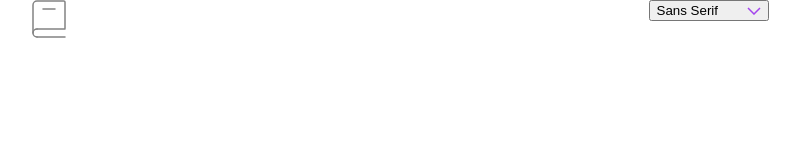
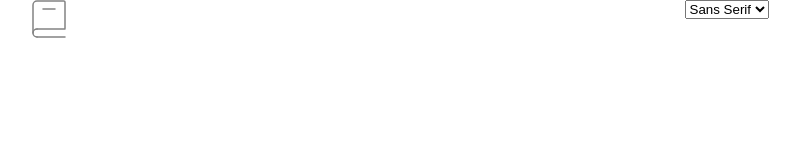
Before and after one commit to nablanco/dictionary-web-app, a React (Create React App) app: page / in a window 1280 px wide. Shown: the top 160 px of the page, without its empty margins (240-1040 px from the left). Built offline with nearby package versions, Linux system fonts and the light colour scheme.

Commit message:
Update FontDropDown menu and fix fontContext

```diff
--- a/src/components/navigation/FontDropDown.js
+++ b/src/components/navigation/FontDropDown.js
@@ -1,66 +1,32 @@
-import React, { useState, useContext } from "react";
+import React, { useContext } from "react";
 import styled from "styled-components";
 
 import { FontContext } from "../../contexts/font/fontContext";
-import iconArrowDown from "../../assets/images/icon-arrow-down.svg";
 
-const StyledFontDropDown = styled.div`
-  position: relative;
+const StyledFontDropDown = styled.label`
   display: inline-block;
 `;
-const Button = styled.button`
-  width: 120px;
-  display: flex;
-  align-items: center;
-  justify-content: space-between;
-`;
-const ButtonImage = styled.img``;
-const DropDownOptions = styled.div`
-  position: absolute;
-  top: 100%;
-  left: 0;
-  width: 183px;
-  height: 152px;
-  background-color: #fff;
-  padding: 0;
-  margin: 0;
-  list-style: none;
-  border: 1px solid #ccc;
-`;
-const DropDownOption = styled.div`
+
+const DropDownOptions = styled.select``;
+const DropDownOption = styled.option`
   color: black;
   cursor: pointer;
 `;
 
 const FontDropDown = () => {
-  const [isOpen, setIsOpen] = useState(false);
   const { font, fontOptions, handleFontChange } = useContext(FontContext);
-
-  const toggleDropDown = () => {
-    setIsOpen(!isOpen);
-  };
 
   return (
     <StyledFontDropDown>
-      <Button onClick={toggleDropDown}>
-        {font}
-        <ButtonImage src={iconArrowDown} />
-      </Button>
-      {isOpen && (
-        <DropDownOptions>
+      <DropDownOptions value={font.type} onChange={handleFontChange}>
         {fontOptions.map((option) => {
           return (
-              <DropDownOption
-                value={option.type}
-                key={option.type}
-                onClick={handleFontChange}
-              >
+            <DropDownOption value={option.type} key={option.type}>
               {option.type}
             </DropDownOption>
           );
         })}
       </DropDownOptions>
-      )}
     </StyledFontDropDown>
   );
 };
--- a/src/contexts/font/fontContext.js
+++ b/src/contexts/font/fontContext.js
@@ -8,7 +8,7 @@ export const FontContext = createContext(fontOptions[0].type);
 
 const FontContextWrapper = ({ children }) => {
   const [font, setFont] = useState(
-    JSON.parse(localStorage.getItem("font")) || fontOptions[0].type
+    JSON.parse(localStorage.getItem("font")) || fontOptions[0]
   );
 
   useEffect(() => {
@@ -19,12 +19,14 @@ const FontContextWrapper = ({ children }) => {
   }, []);
 
   useEffect(() => {
-    localStorage.setItem("theme", JSON.stringify(font));
+    localStorage.setItem("font", JSON.stringify(font));
   }, [font]);
 
   const handleFontChange = (event) => {
-    console.log(event.target.value);
-    setFont(event.target.value);
+    let fontIndex = fontOptions.findIndex(
+      (fontObject) => fontObject.type == event.target.value
+    );
+    setFont(fontOptions[fontIndex]);
   };
 
   return (
```
Also changed, not shown: 1 other file (tests, documents, lock files or other folders). Lines whose indentation alone changed are shown as unchanged.
